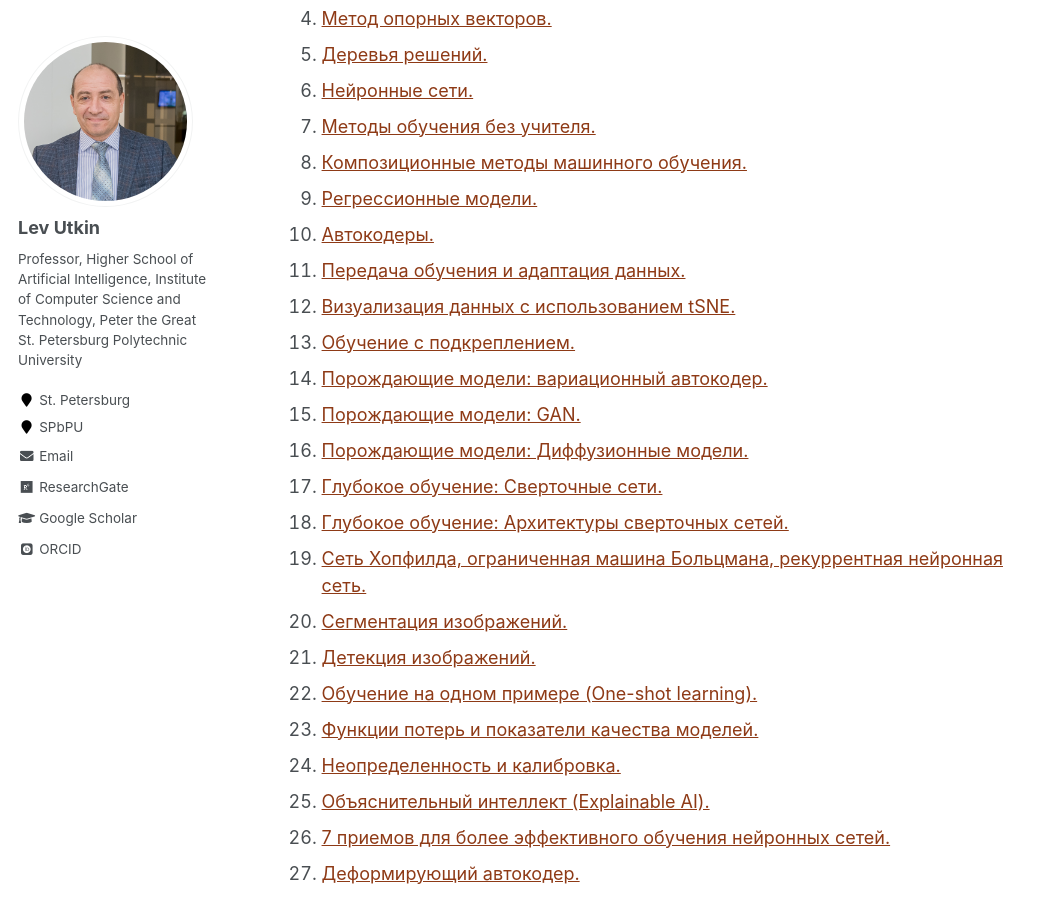
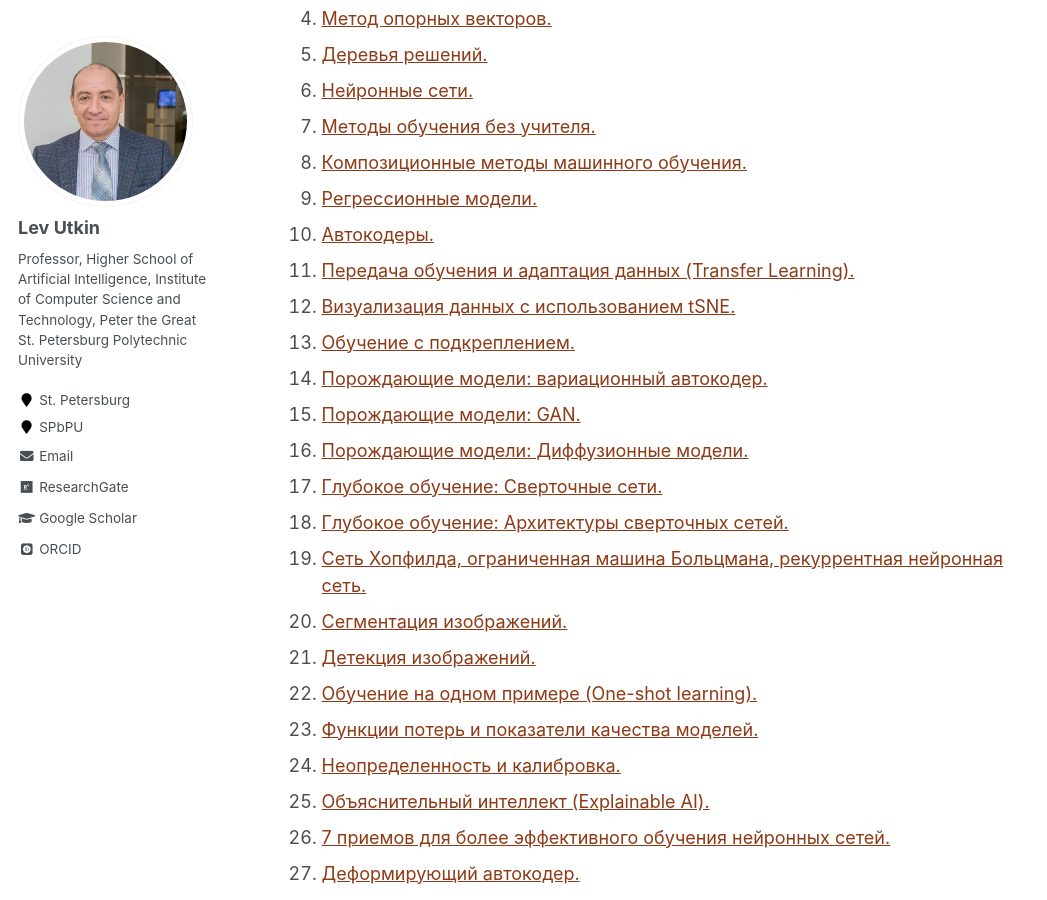
Before and after one commit to levutkin/levutkin.github.io, a Jekyll site: the page built from _teaching/machine-learning.md, in a window 1280 px wide and 900 px high, scrolled down 336 px. Shown: the whole window, without its empty margins (0-1047 px from the left). Built offline with Jekyll 4.4.1, drawn with Linux system fonts in a browser that asks for light colours; some web fonts are replaced.

Commit message:
Update machine-learning.md

```diff
--- a/_teaching/machine-learning.md
+++ b/_teaching/machine-learning.md
@@ -18,7 +18,7 @@ location: ""
  7. [Композиционные методы машинного обучения.](/files/Machine_Learning_Ensemble.pdf)
  8. [Регрессионные модели.](/files/Machine_Learning_Regression.pdf)
  9. [Автокодеры.](/files/Machine_Learning_Autoencoder.pdf)
- 10. [Передача обучения и адаптация данных.](/files/Machine_Learning_LTU_10.pdf)
+ 10. [Передача обучения и адаптация данных (Transfer Learning).](/files/Machine_Learning_Transfer_Learning.pdf)
  11. [Визуализация данных с использованием tSNE.](/files/Machine_Learning_Dim_Red.pdf)
  12. [Обучение с подкреплением.](/files/Machine_Learning_LTU_12.pdf)
  13. [Порождающие модели: вариационный автокодер.](/files/Machine_Learning_Gen_Learn.pdf)
```
